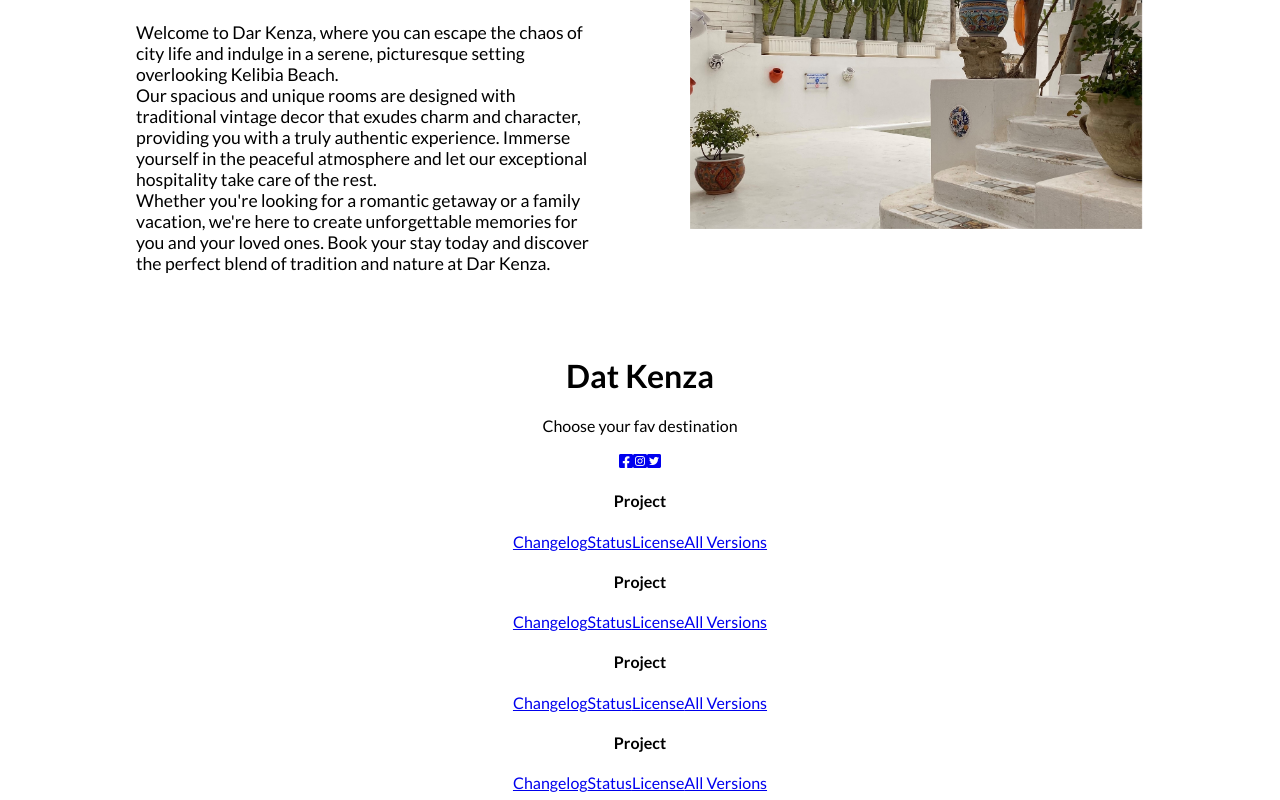
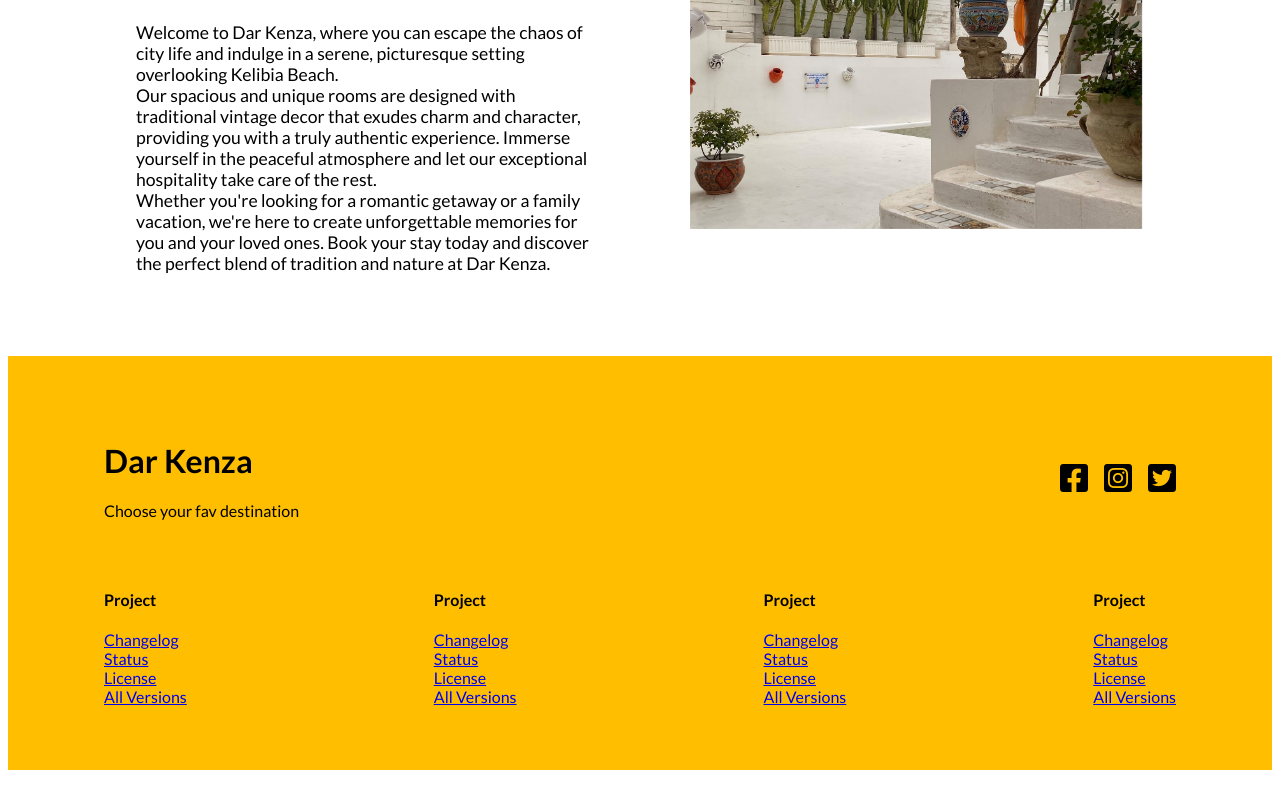
Before and after one commit to rimamenaa/DarKenza, a React (Vite) app: page / in a window 1280 px wide. Shown: the part 1039-1839 px from the top of the page. After the commit the page ends 1817 px from the top, so only its background shows below. Built offline with nearby package versions, Linux system fonts and the light colour scheme.

Commit message:
footer filler content

```diff
--- a/src/Components/Footer.jsx
+++ b/src/Components/Footer.jsx
@@ -5,7 +5,7 @@ const Footer = () => {
         <div className="footer">
             <div className="top">
             <div>
-                <h1>Dat Kenza</h1>
+                <h1>Dar Kenza</h1>
                 <p>Choose your fav destination</p>
             </div>
             <div>
--- a/src/Components/FooterStyles.css
+++ b/src/Components/FooterStyles.css
@@ -0,0 +1,31 @@
+.footer {
+    padding: 4rem 6rem;
+    background-color: #ffbf00;
+    color: #000;
+}
+.top {
+    display: flex;
+    align-items: center;
+    text-align: start;
+    justify-content: space-between;
+    flex-wrap: wrap;
+}
+.top i{
+    color: #000;
+    font-size: 2rem;
+    margin-left: 1rem;
+}
+.top i:hover{
+    color: #fff;
+}
+.bottom{
+    padding-top: 2rem;
+    text-align: start;
+    display: flex;
+    justify-content: space-between;
+    flex-wrap: wrap;
+}
+.bottom div {
+    display: flex;
+    flex-direction: column;
+}
```
